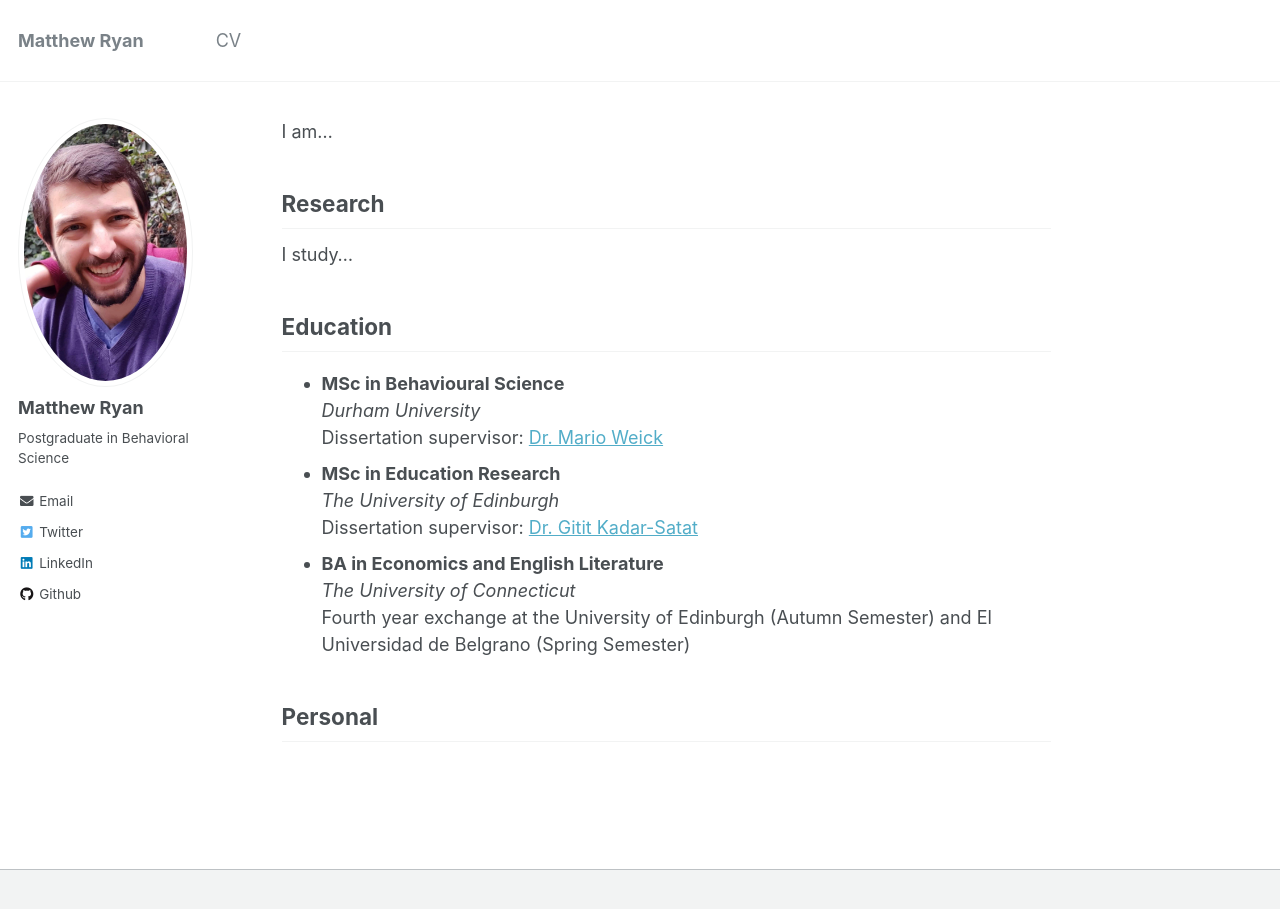
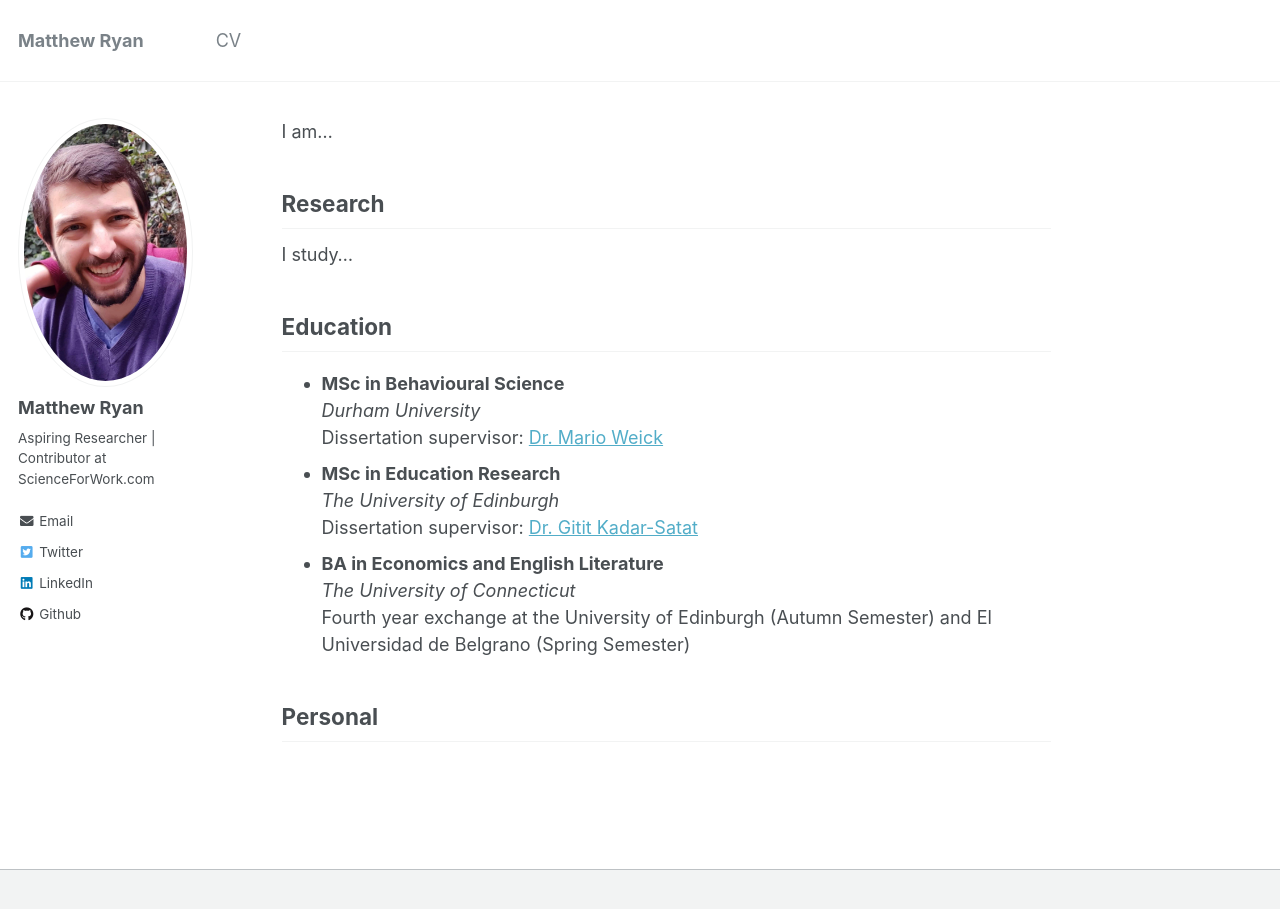
Before and after one commit to mattyhryan/mattyhryan.github.io, a Jekyll site: the page built from _pages/about.md, in a window 1280 px wide and 942 px high. Shown: the top 909 px of the window. Built offline with Jekyll 4.4.1, drawn with Linux system fonts in a browser that asks for light colours.

Commit message:
Update _config.yml

```diff
--- a/_config.yml
+++ b/_config.yml
@@ -82,7 +82,7 @@ analytics:
 author:
   name             : "Matthew Ryan"
   avatar           : "MR_profpic.JPG"
-  bio              : "Postgraduate in Behavioral Science"
+  bio              : "Aspiring Researcher | Contributor at ScienceForWork.com"
   location         :
   employer         :
   pubmed           : # "https://www.ncbi.nlm.nih.gov/pubmed/?term=john+snow"
```
